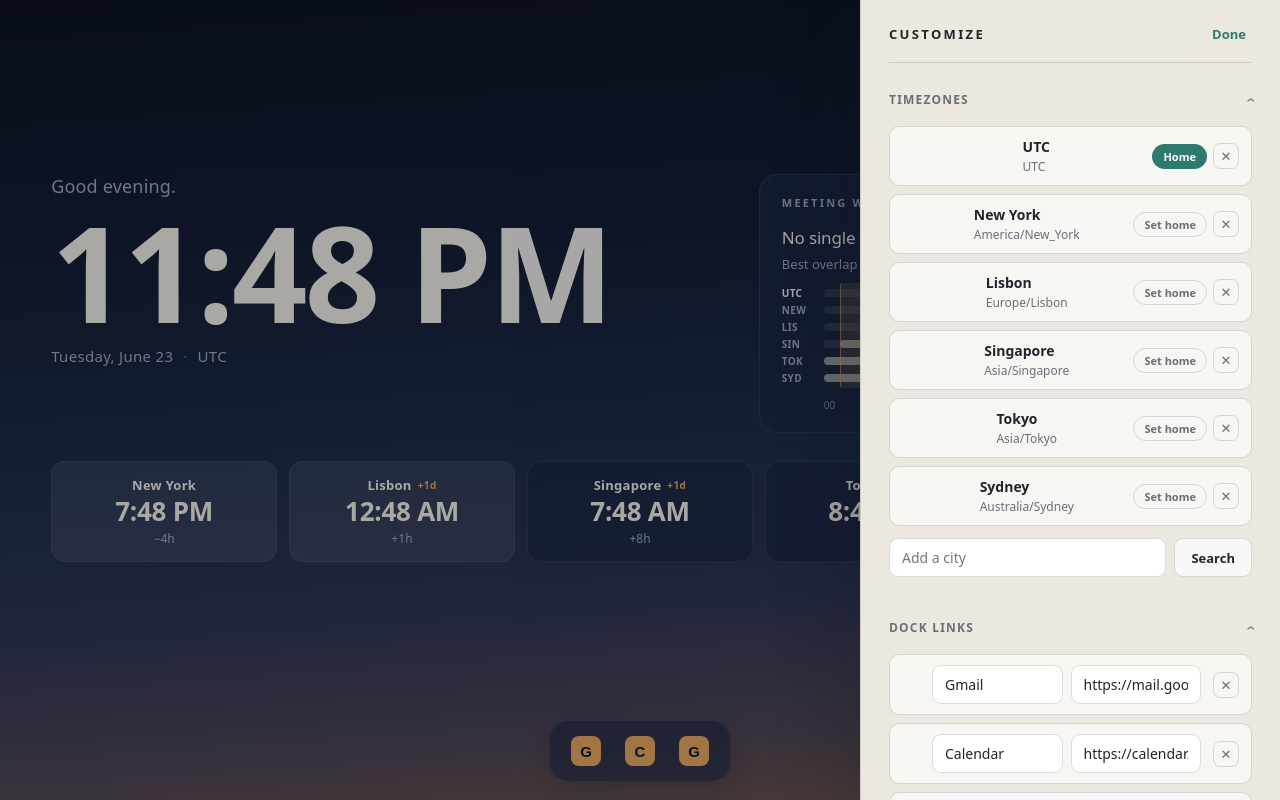
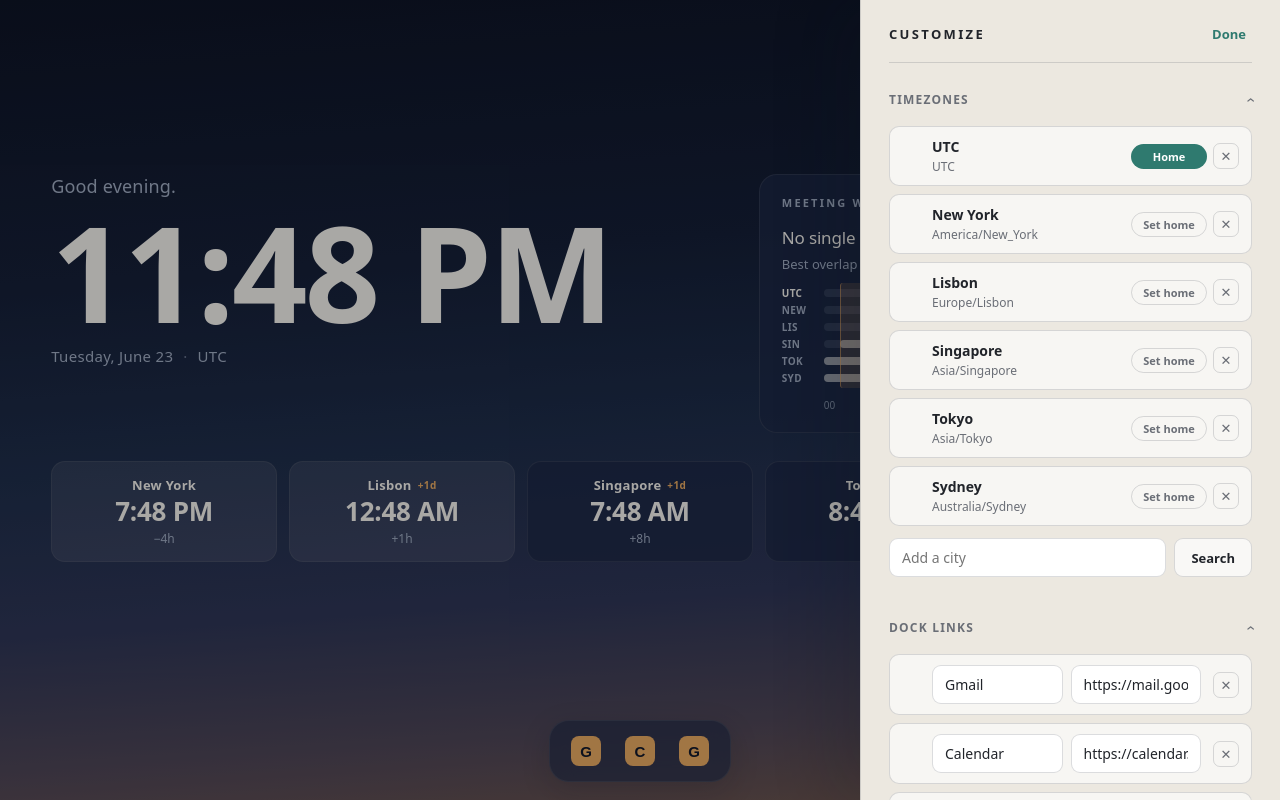
Before and after one commit to CoolAssPuppy/command-center, a website built with Vite: page dashboard/index.html in a window 1280 px wide. Both pictures are taken after a click on the button "Edit". Built offline with nearby package versions, Linux system fonts and the light colour scheme; some packages are replaced by stand-ins of ours; no server answers.

Commit message:
Left-align timezone rows and align the home pills into a column
The zone label did not grow, so with the grip prepended and the row's
space-between it floated mid-row. Give the label flex:1 so the city name
sits flush left next to the grip and the controls go right. Give the home
chip a fixed width so 'Set home' and 'Home' line up as one column down the
list instead of sitting ragged.

```diff
--- a/dashboard/src/edit/zonesSection.ts
+++ b/dashboard/src/edit/zonesSection.ts
@@ -46,7 +46,7 @@ function renderZoneRow(
 
   const homeBtn = el(
     "button",
-    `cc-edit__chip${isHome ? " is-active" : ""}`,
+    `cc-edit__chip cc-edit__chip--home${isHome ? " is-active" : ""}`,
     isHome ? "Home" : "Set home",
   );
   homeBtn.setAttribute("type", "button");
--- a/dashboard/src/styles.css
+++ b/dashboard/src/styles.css
@@ -640,6 +640,11 @@ body {
   flex-direction: column;
   gap: 2px;
   min-width: 0;
+  /* Grow so the name sits flush left next to the grip and the controls go
+     right, instead of the label floating mid-row under space-between. */
+  flex: 1;
+  text-align: left;
+  align-items: flex-start;
 }
 
 .cc-edit__row-name {
@@ -724,6 +729,12 @@ body {
   color: var(--cc-color-bg, #fff);
   background: var(--cc-color-accent, #2f7a6f);
   border-color: transparent;
+}
+
+/* Fixed width so "Set home" and "Home" line up as a column across rows. */
+.cc-edit__chip--home {
+  min-width: 76px;
+  text-align: center;
 }
 
 .cc-edit__icon-btn {
```
